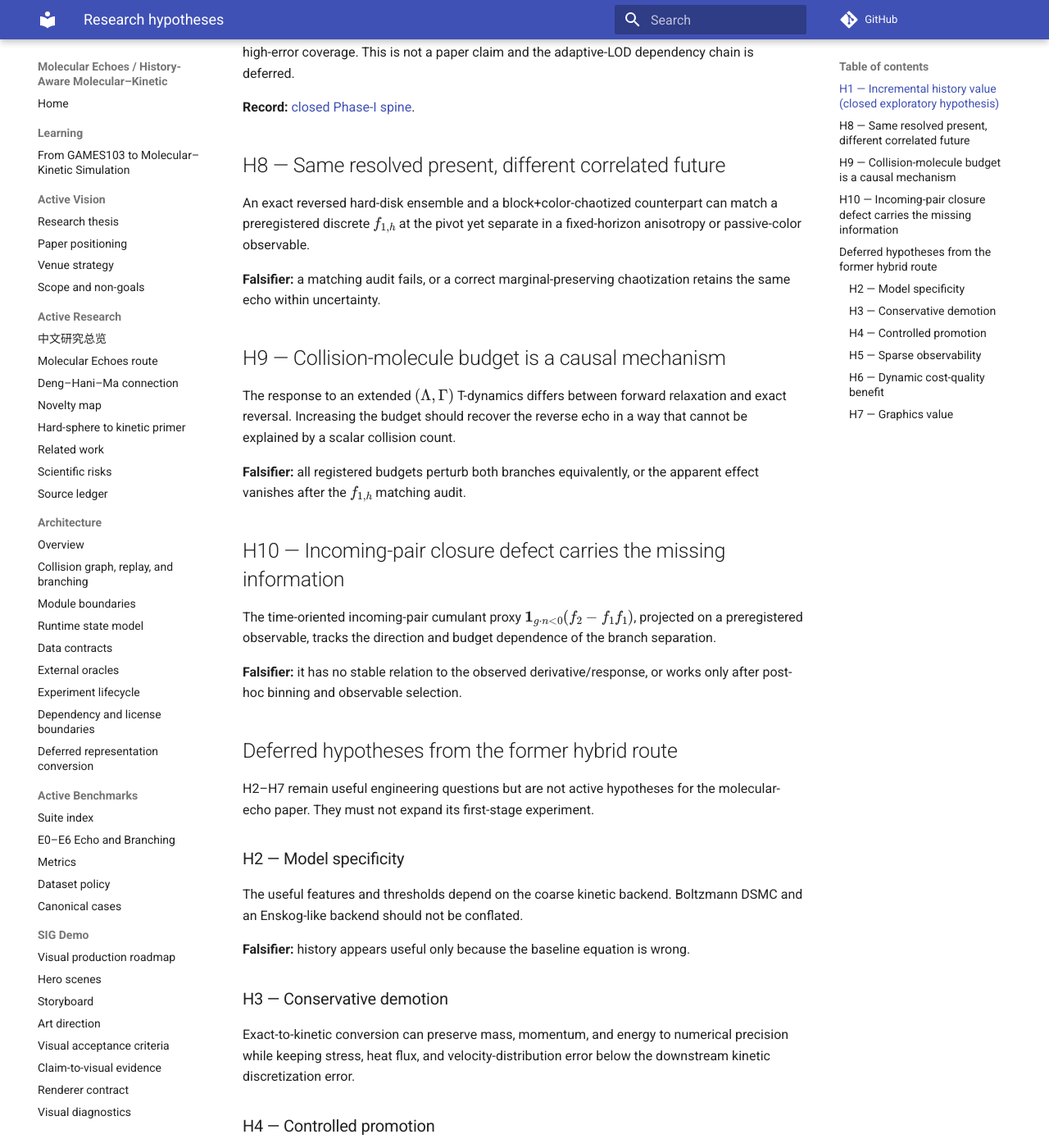
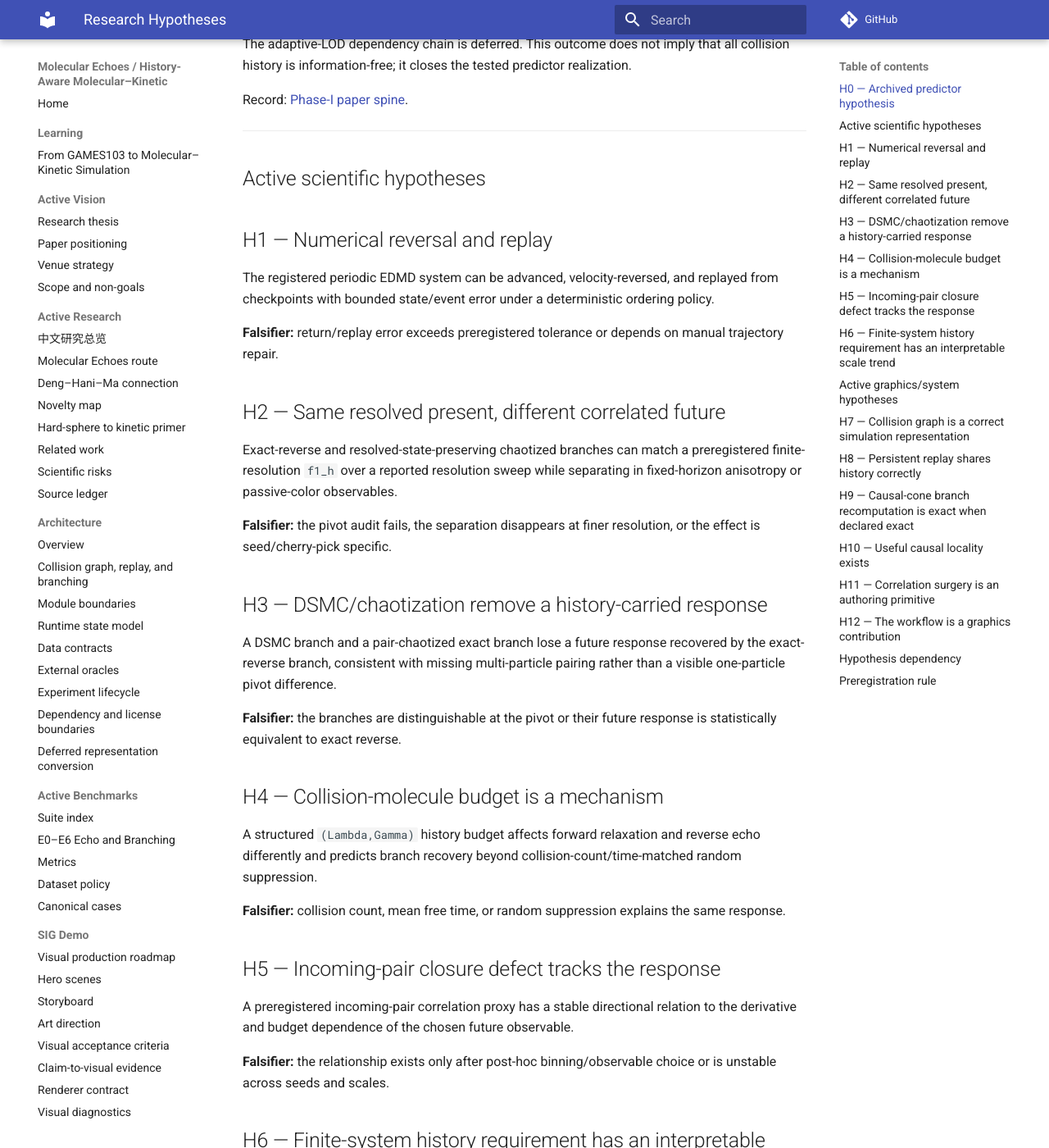
Before and after one commit to jandan138/history-aware-molecular-kinetic, an MkDocs documentation site: the page built from docs/research/hypotheses.md, in a window 1280 px wide and 1400 px high, scrolled down 298 px. Shown: the whole window at 82% size. Built offline with MkDocs 1.6.1 and Material for MkDocs 9.7.7, drawn with Linux system fonts in a browser that asks for light colours; comment, search, counter and statistics services are not loaded; some of the changed text lies outside the part shown.

Commit message:
docs: formalize active Molecular Echoes hypotheses

````diff
--- a/docs/research/hypotheses.md
+++ b/docs/research/hypotheses.md
@@ -1,80 +1,143 @@
-# Research hypotheses
+# Research Hypotheses
 
-## H1 — Incremental history value (closed exploratory hypothesis)
+## H0 — Archived predictor hypothesis
 
-Finite collision-graph features improve held-out prediction of
-exact-versus-kinetic discrepancy after controlling for state, geometry, and
-resolution.
+Compact collision-history scalar features improve held-out prediction of
+exact-versus-kinetic discrepancy after controlling for state, geometry, resolution,
+and finite-density effects.
 
-**Outcome:** exploratory negative. The Phase-I grouped/OOD experiment produced a
-relative MAE change of \(-0.83\%\), with 95% interval \([-2.21\%,0.52\%]\);
-history-selected blocks also had lower high-error coverage. This is not a paper
-claim and the adaptive-LOD dependency chain is deferred.
+**Outcome:** exploratory negative in `PHASE1-HISTORY-STORY-v0`.
 
-**Record:** [closed Phase-I spine](../roadmap/phase-1-paper-spine.md).
+The adaptive-LOD dependency chain is deferred. This outcome does not imply that all
+collision history is information-free; it closes the tested predictor realization.
 
-## H8 — Same resolved present, different correlated future
+Record: [Phase-I paper spine](../roadmap/phase-1-paper-spine.md).
 
-An exact reversed hard-disk ensemble and a block+color-chaotized counterpart
-can match a preregistered discrete \(f_{1,h}\) at the pivot yet separate in a
-fixed-horizon anisotropy or passive-color observable.
+---
 
-**Falsifier:** a matching audit fails, or a correct marginal-preserving
-chaotization retains the same echo within uncertainty.
+## Active scientific hypotheses
 
-## H9 — Collision-molecule budget is a causal mechanism
+## H1 — Numerical reversal and replay
 
-The response to an extended \((\Lambda,\Gamma)\) T-dynamics differs between
-forward relaxation and exact reversal. Increasing the budget should recover the
-reverse echo in a way that cannot be explained by a scalar collision count.
+The registered periodic EDMD system can be advanced, velocity-reversed, and replayed
+from checkpoints with bounded state/event error under a deterministic ordering
+policy.
 
-**Falsifier:** all registered budgets perturb both branches equivalently, or
-the apparent effect vanishes after the \(f_{1,h}\) matching audit.
+**Falsifier:** return/replay error exceeds preregistered tolerance or depends on
+manual trajectory repair.
 
-## H10 — Incoming-pair closure defect carries the missing information
+## H2 — Same resolved present, different correlated future
 
-The time-oriented incoming-pair cumulant proxy
-\(\mathbf 1_{g\cdot n<0}(f_2-f_1f_1)\), projected on a preregistered
-observable, tracks the direction and budget dependence of the branch
-separation.
+Exact-reverse and resolved-state-preserving chaotized branches can match a
+preregistered finite-resolution `f1_h` over a reported resolution sweep while
+separating in fixed-horizon anisotropy or passive-color observables.
 
-**Falsifier:** it has no stable relation to the observed derivative/response,
-or works only after post-hoc binning and observable selection.
+**Falsifier:** the pivot audit fails, the separation disappears at finer resolution,
+or the effect is seed/cherry-pick specific.
 
-## Deferred hypotheses from the former hybrid route
+## H3 — DSMC/chaotization remove a history-carried response
 
-H2–H7 remain useful engineering questions but are not active hypotheses for the
-molecular-echo paper. They must not expand its first-stage experiment.
+A DSMC branch and a pair-chaotized exact branch lose a future response recovered by
+the exact-reverse branch, consistent with missing multi-particle pairing rather than
+a visible one-particle pivot difference.
 
-### H2 — Model specificity
+**Falsifier:** the branches are distinguishable at the pivot or their future response
+is statistically equivalent to exact reverse.
 
-The useful features and thresholds depend on the coarse kinetic backend.
-Boltzmann DSMC and an Enskog-like backend should not be conflated.
+## H4 — Collision-molecule budget is a mechanism
 
-**Falsifier:** history appears useful only because the baseline equation is wrong.
+A structured `(Lambda,Gamma)` history budget affects forward relaxation and reverse
+echo differently and predicts branch recovery beyond collision-count/time-matched
+random suppression.
 
-### H3 — Conservative demotion
+**Falsifier:** collision count, mean free time, or random suppression explains the
+same response.
 
-Exact-to-kinetic conversion can preserve mass, momentum, and energy to numerical
-precision while keeping stress, heat flux, and velocity-distribution error below
-the downstream kinetic discretization error.
+## H5 — Incoming-pair closure defect tracks the response
 
-### H4 — Controlled promotion
+A preregistered incoming-pair correlation proxy has a stable directional relation to
+the derivative and budget dependence of the chosen future observable.
 
-Kinetic-to-exact sampling with excluded-volume placement, moment correction, and
-a warm-up/blending policy avoids unacceptable transients and visual popping.
+**Falsifier:** the relationship exists only after post-hoc binning/observable choice
+or is unstable across seeds and scales.
 
-### H5 — Sparse observability
+## H6 — Finite-system history requirement has an interpretable scale trend
 
-A practical online controller can use coarse runtime observables plus sparse
-shadow EDMD probes; it does not require full exact collision history everywhere.
+After H2–H5 pass, the required history budget for a fixed observable tolerance shows
+a reportable trend over `N` and a small fixed-`N epsilon` sequence.
 
-### H6 — Dynamic cost-quality benefit
+**Falsifier:** no stable trend or the finite-system mechanism disappears. Failure
+removes the scale claim but need not invalidate H2/H4.
 
-For at least two nontrivial scenes, the method occupies a stable intermediate
-exact-region fraction and improves error at fixed cost or cost at fixed error.
+---
 
-### H7 — Graphics value
+## Active graphics/system hypotheses
 
-Localized exactness restores a visible physical effect—not merely a diagnostic
-mask—and the result remains legible under a shared renderer.
+## H7 — Collision graph is a correct simulation representation
+
+The timestamped event multigraph reconstructs particle event ancestry, repeated
+collisions, shared ancestors, collision molecules, and descendants from the raw
+ledger.
+
+**Falsifier:** graph queries disagree with the event log or cannot drive deterministic
+replay.
+
+## H8 — Persistent replay shares history correctly
+
+Checkpoint/event segments can be shared across immutable branches and reproduce the
+full-copy branch while using less storage or lower random-access latency.
+
+**Falsifier:** branch state diverges, provenance is incomplete, or full duplication is
+equally efficient.
+
+## H9 — Causal-cone branch recomputation is exact when declared exact
+
+After a registered past edit, expanding dependency recomputation matches complete
+resimulation within tolerance; uncertain dependencies expand the cone or trigger a
+full fallback.
+
+**Falsifier:** the local branch silently misses dependencies or materially disagrees
+with full replay.
+
+## H10 — Useful causal locality exists
+
+At least two edit classes/scenes retain a non-global causal cone for a useful time
+window, providing a meaningful latency or storage benefit.
+
+**Falsifier:** every useful edit immediately becomes global or offers no benefit over
+full resimulation.
+
+## H11 — Correlation surgery is an authoring primitive
+
+A constrained surgery preserves the registered current `f1_h`/moments and primary
+invariants while producing repeatable, user-selectable future differences stronger
+than an equal-magnitude random surgery baseline.
+
+**Falsifier:** current mismatch is visible, future results are uncontrolled noise, or
+random surgery performs equivalently.
+
+## H12 — The workflow is a graphics contribution
+
+Users can rewind, inspect, edit, branch, and compare physically recomputed molecular
+futures in a way not reducible to backward playback, keyframing, or a decorative
+collision graph.
+
+**Falsifier:** the only compelling result is a reverse movie, the graph does not drive
+computation, or the branch interaction has no practical/authoring value.
+
+---
+
+## Hypothesis dependency
+
+```text
+H1 → H2 → H3/H4/H5 → H6
+H1 → H7 → H8 → H9 → H10
+H2/H4 + H8 → H11
+H9/H10/H11 → H12
+```
+
+## Preregistration rule
+
+H1–H5 primary protocol, metrics, bins, controls, and stop conditions must be committed
+and tagged before frozen results are generated. A post-result document may explain
+but not retroactively redefine the primary hypothesis.
````
